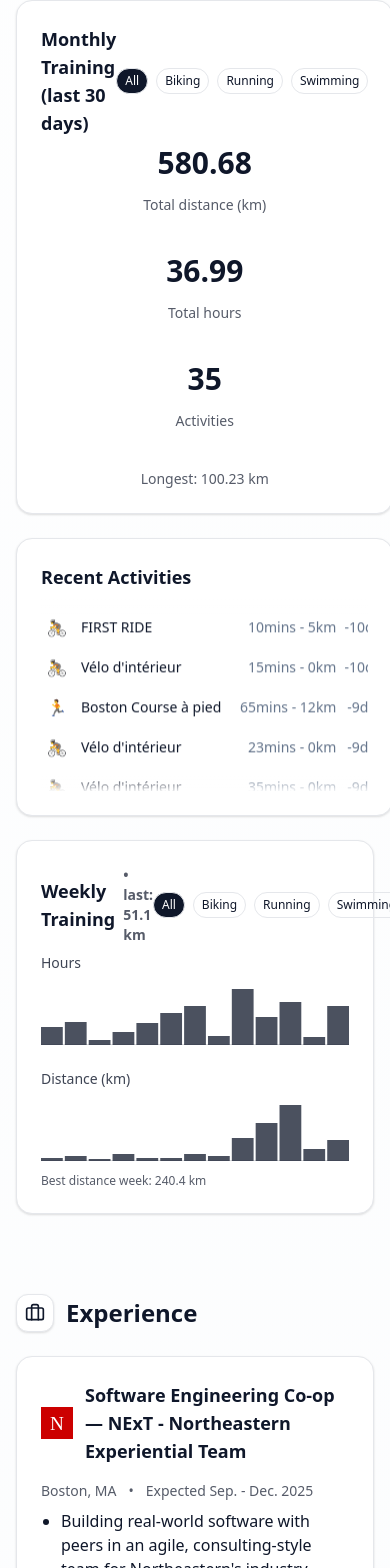
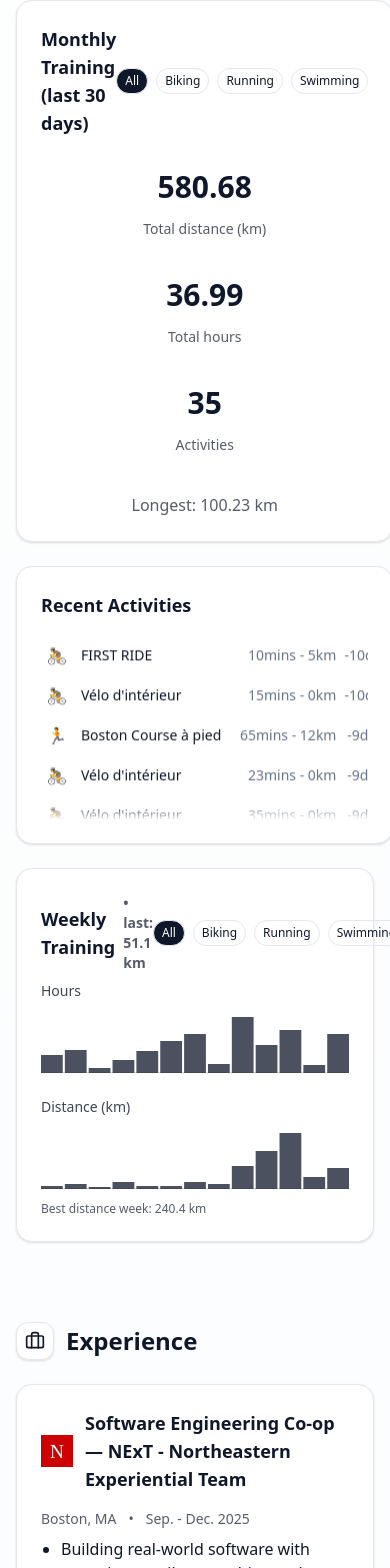
Before and after one commit to seanpatrickmay/seanpatrickmay.github.io, a Next.js app: page / in a window 390 px wide. Shown: the part 2315-3883 px from the top of the page. Built offline with nearby package versions, Linux system fonts and the light colour scheme; grey boxes are pictures that could not be loaded.

Commit message:
Fixed NExT date

```diff
--- a/components/AboutSection.jsx
+++ b/components/AboutSection.jsx
@@ -130,7 +130,7 @@ export default function AboutSection({ interests }) {
               <p className="text-slate-600 dark:text-slate-300">Snapshot of recent workouts.</p>
             </div>
             <div className="grid md:grid-cols-3 gap-6">
-              <Card className="md:col-span-2">
+              <Card className="space-y-6 md:col-span-2">
                 <CardHeader action={<ActivityToggle activity={activity} onChange={setActivity} />}>
                   <CardTitle>Monthly Training (last {monthly?.window_days ?? 30} days)</CardTitle>
                 </CardHeader>
@@ -139,7 +139,7 @@ export default function AboutSection({ interests }) {
                   <Stat value={monthly?.time_hours ?? '—'} label="Total hours" />
                   <Stat value={monthly?.activities_count ?? '—'} label="Activities" />
                   {monthly && updatedAt && (
-                    <div className="sm:col-span-3 text-sm opacity-70 text-center">
+                    <div className="sm:col-span-3 text-md opacity-70 text-center">
                       Longest: {monthly.longest_km} km
                     </div>
                   )}
--- a/public/experience.json
+++ b/public/experience.json
@@ -3,7 +3,7 @@
     "org": "NExT - Northeastern Experiential Team",
     "role": "Software Engineering Co-op",
     "location": "Boston, MA",
-    "period": "Expected Sep. - Dec. 2025",
+    "period": "Sep. - Dec. 2025",
     "img": "/images/northeastern.svg",
     "bullets": [
       "Building real-world software with peers in an agile, consulting-style team for Northeastern's industry partners.",
```
